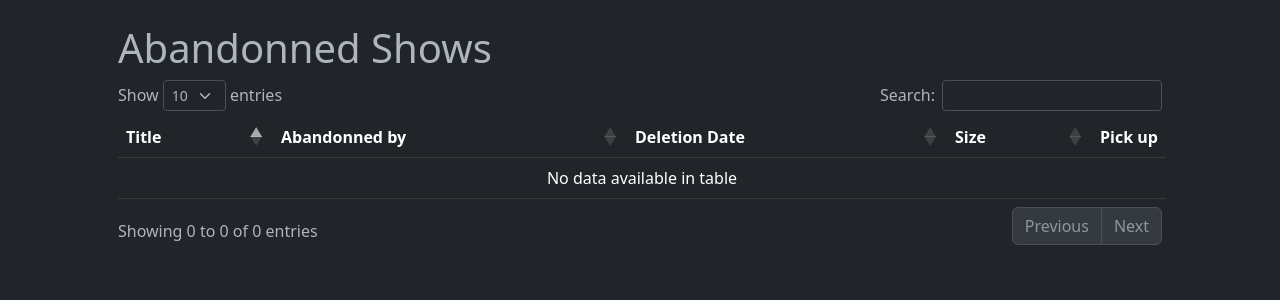
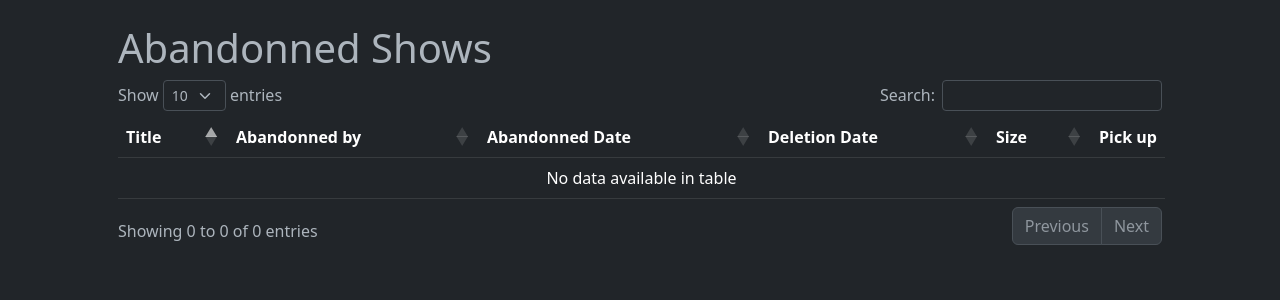
Before and after one commit to gars50/SeenIt, a Python web app: template app/templates/media/abandonned_shows.html in a window 1280 px wide. Shown: the part 59-359 px from the top of the page. Run offline with Jinja, Linux system fonts and the light colour scheme; the template is opened without the code that fills it, so the values that code supplies are empty; some libraries are stand-ins or nearby versions.

Commit message:
Storage update + Added Abandonned Date

```diff
--- a/app/main/routes.py
+++ b/app/main/routes.py
@@ -11,7 +11,7 @@ def index():
     total_tv_show_size = 0
     total_used_space = 0
     total_space_to_be_freed = 0
-    total_available_space = 19254100000000
+    total_available_space = 19354100000000
 
     for media in Media.query.all():
         total_used_space += media.total_size
--- a/app/templates/media/abandonned_movies.html
+++ b/app/templates/media/abandonned_movies.html
@@ -7,6 +7,7 @@
             <tr>
                 <th scope="col">Title</th>
                 <th scope="col">Abandonned by</th>
+                <th scope="col">Abandonned Date</th>
                 <th scope="col">Deletion Date</th>
                 <th scope="col">Size</th>
                 <th scope="col" class="nosort button">Pick up</th>
@@ -28,6 +29,7 @@
                         </a>
                     </td>
                     <td>{{ movie.last_user.alias }}</a></td>
+                    <td>{{ movie.abandonned_date }}</a></td>
                     <td data-sort="{{ movie.deletionDate }}">{{ moment(movie.deletion_date).format('LLL') }}</a></td>
                     <td data-sort="{{ movie.total_size }}">{{ movie.total_size | filesizeformat  }}</td>
                     {% if current_user.is_anonymous %}
--- a/app/templates/media/abandonned_shows.html
+++ b/app/templates/media/abandonned_shows.html
@@ -7,6 +7,7 @@
             <tr>
                 <th scope="col">Title</th>
                 <th scope="col">Abandonned by</th>
+                <th scope="col">Abandonned Date</th>
                 <th scope="col">Deletion Date</th>
                 <th scope="col">Size</th>
                 <th scope="col" class="nosort button">Pick up</th>
@@ -28,6 +29,7 @@
                         </a>
                     </td>
                     <td>{{ tv_show.last_user.alias }}</a></td>
+                    <td>{{ tv_show.abandonned_date }}</a></td>
                     <td data-sort="{{ tv_show.deletion_date }}">{{ moment(tv_show.deletion_date).format('LLL') }}</a></td>
                     <td data-sort="{{ tv_show.total_size }}">{{ tv_show.total_size | filesizeformat  }}</td>
                     {% if current_user.is_anonymous %}
```
